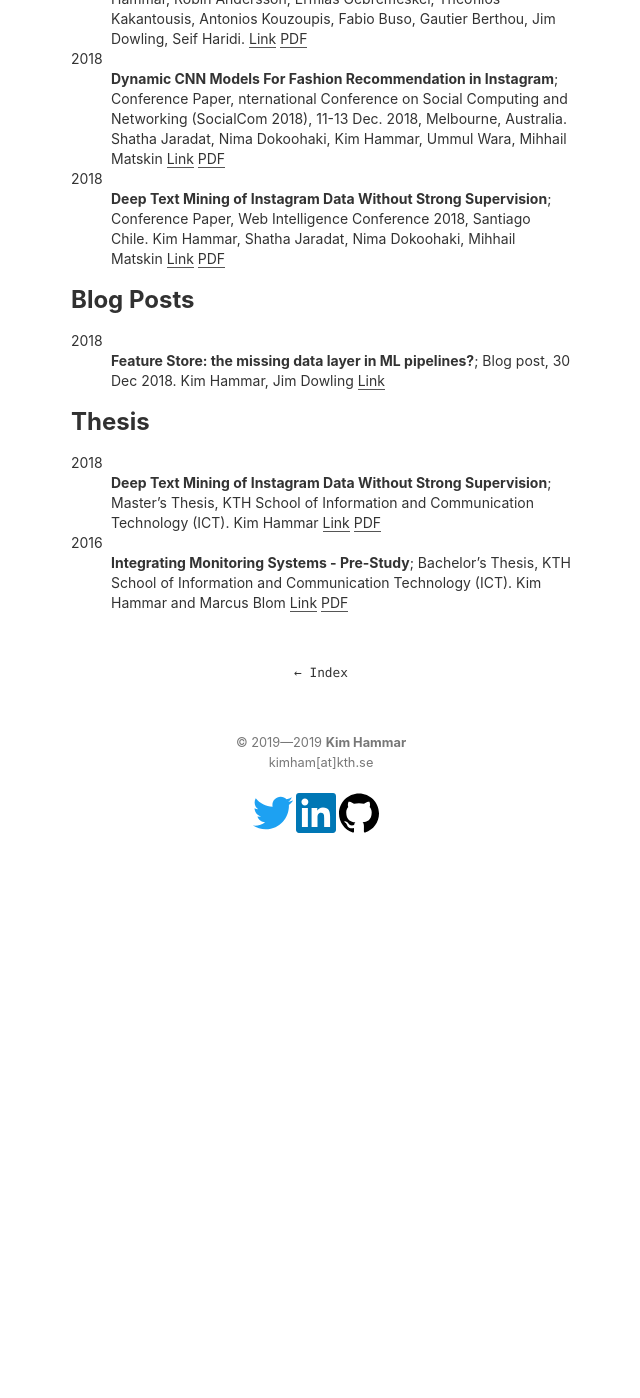
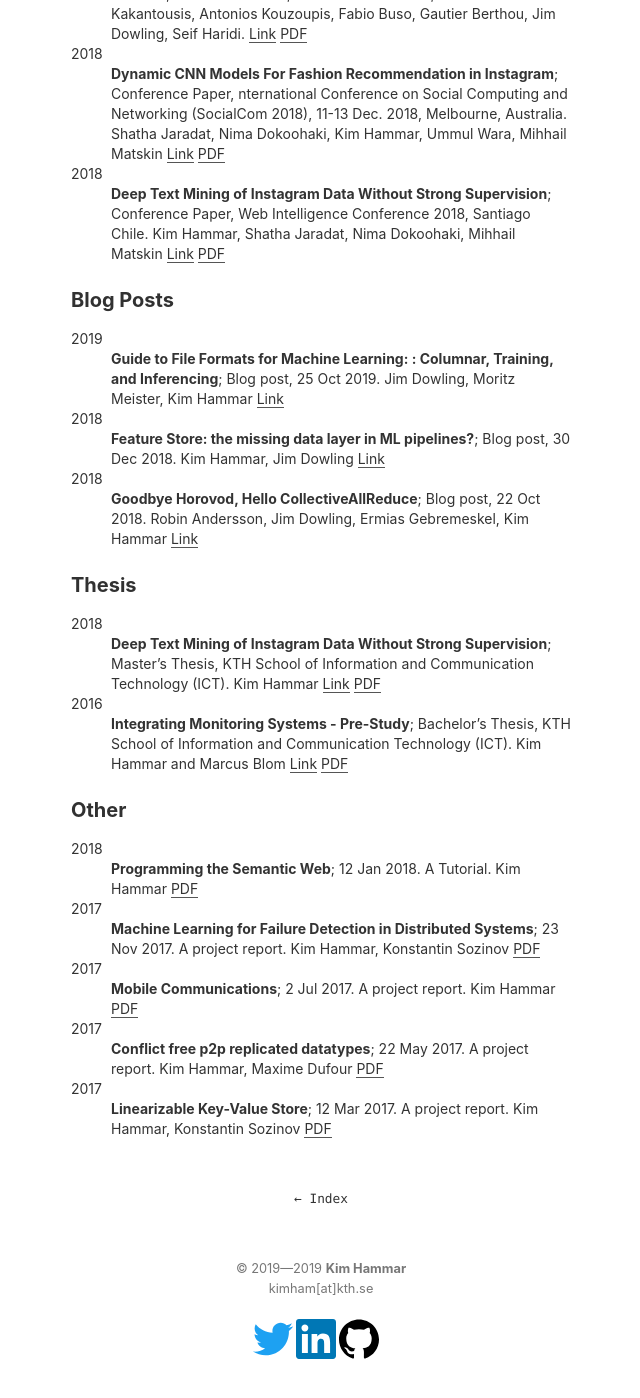
Before and after one commit to Limmen/Limmen.github.io, a Jekyll site: the page built from publications.md, in a window 1280 px wide and 1400 px high, scrolled down 769 px. Shown: the whole window, without its empty margins (319-959 px from the left). Built offline with Jekyll 4.4.1, drawn with Linux system fonts in a browser that asks for light colours; before the commit the page ends 1643 px from its top, so only the background shows below that.

Commit message:
update publications

```diff
--- a/publications.md
+++ b/publications.md
@@ -3,7 +3,7 @@ layout: page
 title: Publications
 ---
 
-## Conferences
+### Conferences
 
 2019
 :   **TALS: A Framework For Text Analysis, Fine-Grained Annotation, Localisation and Semantic Segmentation**; Conference paper, COMPSAC 2019: Data Driven Intelligence for a Smarter World Hosted by Marquette University, Milwaukee, Wisconsin, USA July 15-19.
@@ -31,15 +31,25 @@ Mihhail Matskin
 	[Link](https://ieeexplore.ieee.org/document/8609589)
 	[PDF](/assets/papers/deep_text_mining_wi18.pdf)
 
-## Blog Posts
+### Blog Posts
+
+2019
+:   **Guide to File Formats for Machine Learning: : Columnar, Training, and Inferencing**; Blog post, 25 Oct 2019.
+	Jim Dowling, Moritz Meister, Kim Hammar
+	[Link](https://www.logicalclocks.com/blog/guide-to-file-formats-for-machine-learning-with-feature-store)
 
 2018
 :   **Feature Store: the missing data layer in ML pipelines?**; Blog post, 30 Dec 2018.
 	Kim Hammar, Jim Dowling
 	[Link](https://www.logicalclocks.com/blog/feature-store-the-missing-data-layer-in-ml-pipelines)
 
+2018
+:   **Goodbye Horovod, Hello CollectiveAllReduce**; Blog post, 22 Oct 2018.
+	Robin Andersson, Jim Dowling, Ermias Gebremeskel, Kim Hammar
+	[Link](https://www.logicalclocks.com/blog/goodbye-horovod-hello-collectiveallreduce)
 
-## Thesis
+
+### Thesis
 
 2018
 :   **Deep Text Mining of Instagram Data Without Strong Supervision**; Master's Thesis, KTH School of Information and Communication Technology (ICT).
@@ -52,3 +62,32 @@ Mihhail Matskin
 	Kim Hammar and Marcus Blom
 	[Link](http://kth.diva-portal.org/smash/record.jsf?pid=diva2%3A955069&dswid=7067)
 	[PDF](/assets/papers/bachelor_thesis.pdf)
+
+
+### Other
+
+2018
+:   **Programming the Semantic Web**; 12 Jan 2018. A Tutorial.
+	Kim Hammar
+	[PDF](/assets/papers/programming_semweb.pdf)
+
+2017
+:   **Machine Learning for Failure Detection in Distributed Systems**; 23 Nov 2017. A project report.
+	Kim Hammar, Konstantin Sozinov
+	[PDF](/assets/papers/mlfd.pdf)
+
+2017
+:   **Mobile Communications**; 2 Jul 2017. A project report.
+	Kim Hammar
+	[PDF](/assets/papers/mobile_communication.pdf)
+
+2017
+:   **Conflict free p2p replicated datatypes**; 22 May 2017. A project report.
+	Kim Hammar, Maxime Dufour
+	[PDF](/assets/papers/p2p_crdt_logoot.pdf)
+
+
+2017
+:   **Linearizable Key-Value Store**; 12 Mar 2017. A project report.
+	Kim Hammar, Konstantin Sozinov
+	[PDF](/assets/papers/lin_key_value.pdf)
```
Also changed, not shown: 2 other files.
